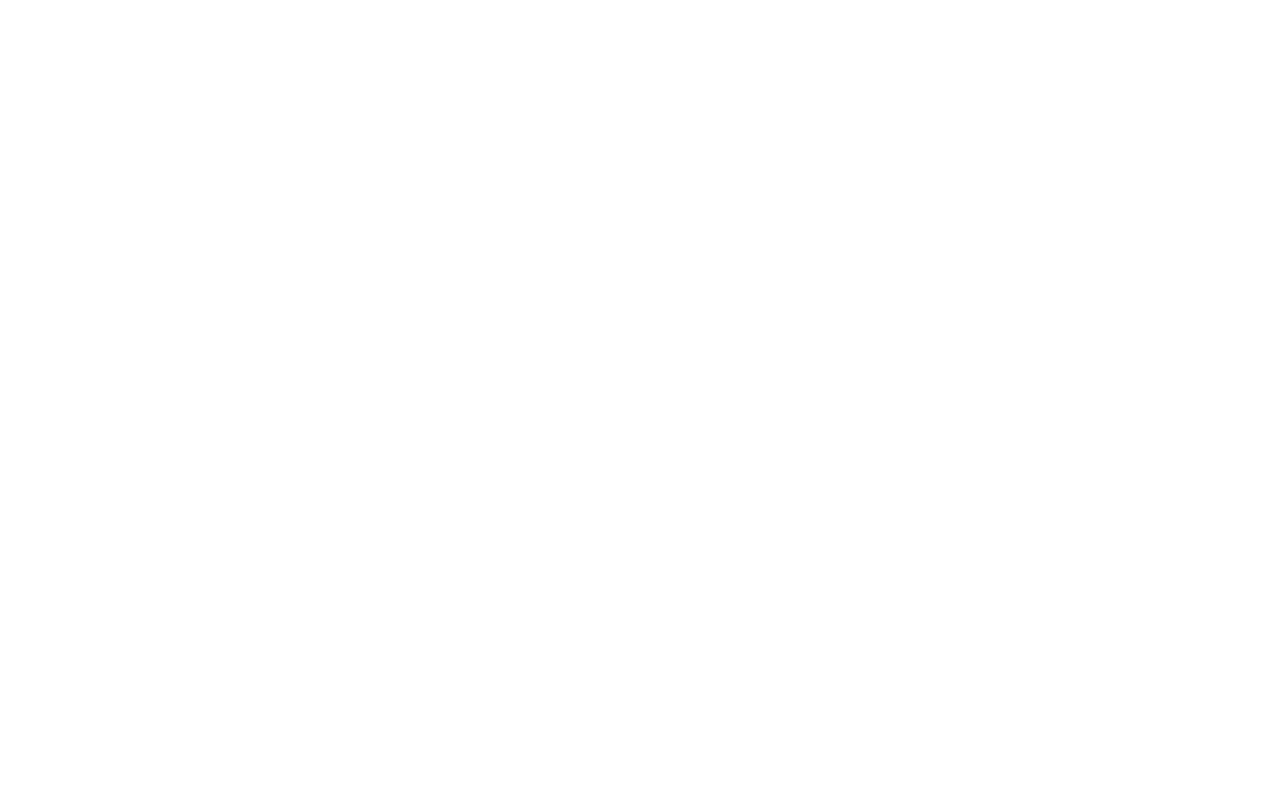
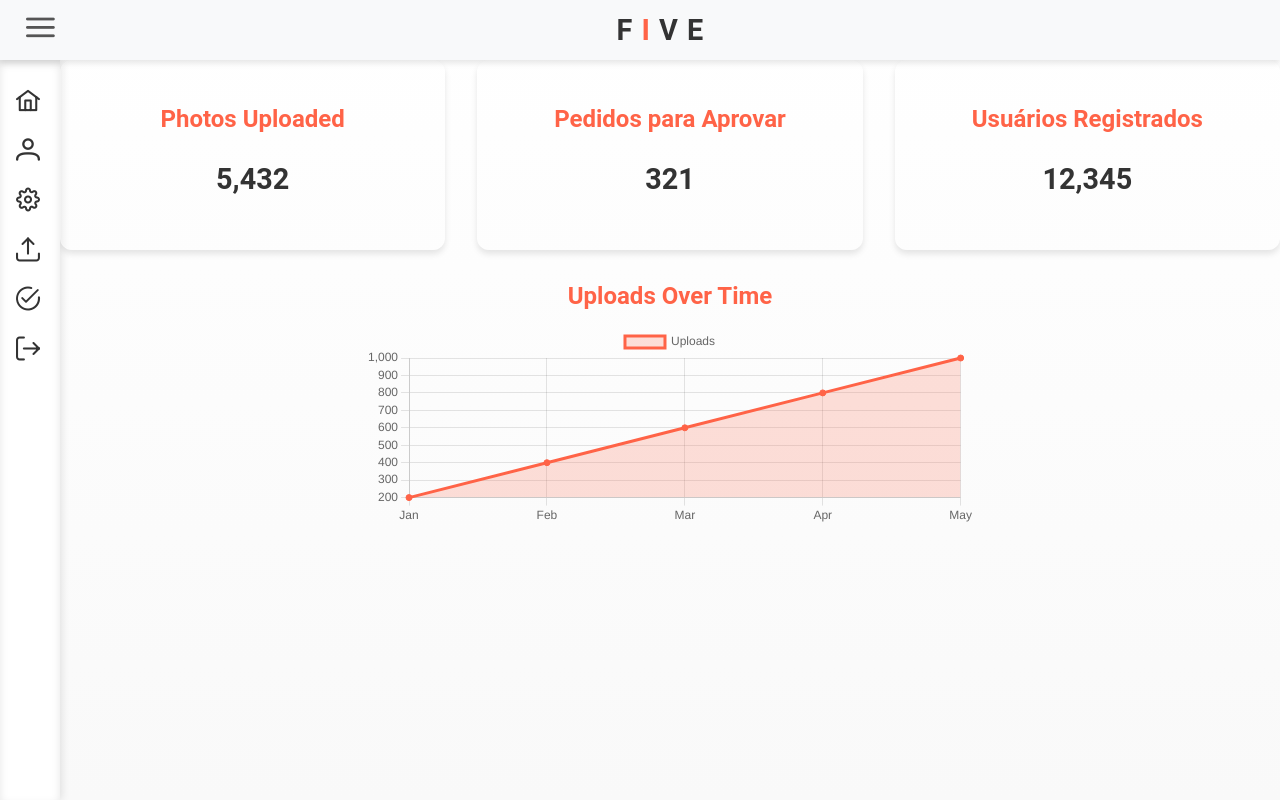
Before and after one commit to PedroMarquesN/five-app, a Vue app in the folder five-app/: page /dashboard in a window 1280 px wide. Before the commit this address had no page. Built offline with nearby package versions, Linux system fonts and the light colour scheme.

Commit message:
Feat: add Dashboard layout and HomePage with chart; integrate chart.js and vue-chartjs for data visualization

```diff
--- a/five-app/package.json
+++ b/five-app/package.json
@@ -11,9 +11,11 @@
   "dependencies": {
     "@primevue/themes": "^4.2.5",
     "@vueuse/motion": "^2.2.6",
+    "chart.js": "^4.4.7",
     "primeicons": "^7.0.0",
     "primevue": "^4.2.5",
     "vue": "^3.5.13",
+    "vue-chartjs": "^5.3.2",
     "vue-router": "^4.0.13"
   },
   "devDependencies": {
--- /dev/null
+++ b/five-app/src/layouts/DashboardLayout.vue
@@ -0,0 +1,218 @@
+<template>
+  <div class="dashboard">
+    <!-- Navbar -->
+    <header class="navbar">
+      <button class="menu-toggle" @click="toggleSidebar">
+        <i class="pi pi-bars"></i>
+      </button>
+      <h1>F <span style="color: #ff6347;">I</span> V E</h1>
+    </header>
+
+    <!-- Sidebar -->
+    <aside class="sidebar" :class="{ open: sidebarVisible }">
+      <div class="profile">
+        <span v-if="sidebarVisible">Username</span>
+      </div>
+      <ul>
+        <li>
+          <i class="pi pi-home"></i>
+          <span v-if="sidebarVisible">Home</span>
+        </li>
+        <li>
+          <i class="pi pi-user"></i>
+          <span v-if="sidebarVisible">Profile</span>
+        </li>
+        <li>
+          <i class="pi pi-cog"></i>
+          <span v-if="sidebarVisible">Configurações</span>
+        </li>
+        <li>
+          <i class="pi pi-upload"></i>
+          <span v-if="sidebarVisible">Upload Photos</span>
+        </li>
+        <li >
+          <i class="pi pi-check-circle"></i>
+          <span v-if="sidebarVisible">Aprovação Uploads</span>
+        </li>
+        <li>
+          <i class="pi pi-sign-out"></i>
+          <span v-if="sidebarVisible">Logout</span>
+        </li>
+      </ul>
+    </aside>
+    <!-- Content -->
+    <main class="content" :class="{ shifted: sidebarVisible }">
+      <router-view />
+    </main>
+  </div>
+</template>
+
+<script setup>
+import { ref } from 'vue';
+
+const sidebarVisible = ref(false);
+
+const toggleSidebar = () => {
+  sidebarVisible.value = !sidebarVisible.value;
+};
+</script>
+
+<style scoped>
+/* Estilo Geral */
+.dashboard {
+  display: flex;
+  height: 100vh;
+  font-family: 'Roboto', sans-serif;
+  color: #333;
+  background: linear-gradient(to bottom, #ffffff, #f9f9f9);
+  overflow: hidden;
+}
+
+/* Navbar */
+.navbar {
+  position: fixed;
+  top: 0;
+  left: 0;
+  width: 100%;
+  height: 60px;
+  background: #f8f9fa;
+  display: flex;
+  align-items: center;
+  padding: 0 20px;
+  box-shadow: 0 3px 6px rgba(0, 0, 0, 0.1);
+  z-index: 10;
+}
+
+.navbar h1 {
+  margin: 0 auto;
+  font-size: 1.8rem;
+  font-weight: 600;
+  color: #333;
+  letter-spacing: 1px;
+}
+
+.menu-toggle {
+  background: none;
+  border: none;
+  font-size: 1.8rem;
+  color: #555;
+  cursor: pointer;
+}
+.menu-toggle:hover {
+  color: #ff6347;
+}
+
+/* Sidebar */
+.sidebar {
+  position: fixed;
+  top: 60px;
+  left: 0;
+  height: calc(100% - 60px);
+  width: 60px;
+  background: #ffffff;
+  box-shadow: inset 0 4px 8px rgba(0, 0, 0, 0.1), 2px 0 8px rgba(0, 0, 0, 0.1);
+  transition: width 0.3s ease-in-out;
+  overflow: hidden;
+}
+
+.sidebar.open {
+  width: 250px;
+}
+
+.sidebar .profile {
+  text-align: center;
+  margin: 1rem 0;
+}
+
+.sidebar .profile span {
+  display: block;
+  color: #555;
+  font-size: 1.2rem;
+  font-weight: 500;
+}
+
+.sidebar ul {
+  list-style: none;
+  padding: 0;
+  margin: 1rem 0;
+}
+
+.sidebar ul li {
+  display: flex;
+  align-items: center;
+  padding: 0.8rem 1rem;
+  cursor: pointer;
+  transition: background 0.3s ease, transform 0.2s ease;
+}
+
+.sidebar ul li:hover {
+  background: rgba(255, 99, 71, 0.1);
+  transform: translateX(5px);
+}
+
+.sidebar ul li i {
+  font-size: 1.5rem;
+  color: #333;
+  transition: color 0.2s ease;
+}
+
+.sidebar ul li:hover i {
+  color: #ff6347;
+}
+
+.sidebar ul li span {
+  margin-left: 1rem;
+  color: #555;
+  font-size: 1rem;
+  font-weight: 500;
+}
+
+/* Conteúdo Principal */
+.content {
+  flex: 1;
+  overflow: auto;
+  margin-left: 60px;
+  padding: 2rem;
+  margin-top: 60px;
+  transition: margin-left 0.3s ease-in-out;
+}
+
+.content.shifted {
+  margin-left: 250px;
+}
+
+.content .grid {
+  display: grid;
+  grid-template-columns: repeat(auto-fit, minmax(200px, 1fr));
+  gap: 1.5rem;
+}
+
+/* Cards */
+.card {
+  background: #fff;
+  border-radius: 10px;
+  padding: 1.5rem;
+  box-shadow: 0 4px 12px rgba(0, 0, 0, 0.1);
+  text-align: center;
+  color: #333;
+  transition: transform 0.3s ease, box-shadow 0.3s ease;
+}
+
+.card:hover {
+  transform: translateY(-5px);
+  box-shadow: 0 8px 20px rgba(0, 0, 0, 0.15);
+}
+
+.card h2 {
+  font-size: 1.5rem;
+  color: #333;
+  font-weight: 600;
+}
+
+.card p {
+  font-size: 1.2rem;
+  color: #ff6347;
+  margin-top: 0.5rem;
+  font-weight: 500;
+}
+</style>
--- /dev/null
+++ b/five-app/src/pages/Dashboard/HomePage.vue
@@ -0,0 +1,159 @@
+<template>
+  <section>
+    <div class="grid">
+      <div class="card">
+        <h2>Photos Uploaded</h2>
+        <p>5,432</p>
+      </div>
+      <div class="card">
+        <h2>Pedidos para Aprovar</h2>
+        <p>321</p>
+      </div>
+      <div class="card">
+        <h2>Usuários Registrados</h2>
+        <p>12,345</p>
+      </div>
+    </div>
+
+    <div class="chart">
+      <h2>Uploads Over Time</h2>
+      <canvas id="uploadChart"></canvas>
+    </div>
+  </section>
+</template>
+
+<script setup>
+import { onMounted } from 'vue';
+import Chart from 'chart.js/auto';
+
+onMounted(() => {
+  const ctx = document.getElementById('uploadChart').getContext('2d');
+  new Chart(ctx, {
+    type: 'line',
+    data: {
+      labels: ['Jan', 'Feb', 'Mar', 'Apr', 'May'],
+      datasets: [
+        {
+          label: 'Uploads',
+          data: [200, 400, 600, 800, 1000],
+          borderColor: '#ff6347',
+          backgroundColor: 'rgba(255, 99, 71, 0.2)',
+          pointBackgroundColor: '#ff6347',
+          fill: true,
+        },
+      ],
+    },
+    options: {
+      responsive: true,
+      maintainAspectRatio: false,
+    },
+  });
+});
+</script>
+
+<style scoped>
+
+.grid {
+  display: grid;
+  grid-template-columns: repeat(auto-fit, minmax(250px, 1fr));
+  gap: 2rem;
+  margin-bottom: 2rem;
+}
+
+.card {
+  background: rgba(255, 255, 255, 0.1);
+  border: 1px solid rgba(255, 255, 255, 0.2);
+  border-radius: 12px;
+  padding: 1.5rem;
+  text-align: center;
+  color: #fff;
+  box-shadow: 0 4px 6px rgba(0, 0, 0, 0.1);
+  transition: transform 0.3s ease, box-shadow 0.3s ease;
+  cursor: pointer;
+}
+
+.card:hover {
+  transform: translateY(-10px);
+  box-shadow: 0 8px 16px rgba(0, 0, 0, 0.2);
+  border-color: #ff6347;
+}
+
+.card h2 {
+  font-size: 1.5rem;
+  margin-bottom: 0.5rem;
+  color: #ff6347;
+}
+
+.card p {
+  font-size: 1.8rem;
+  font-weight: bold;
+  color: #333;
+}
+
+/* Gráfico */
+.chart {
+  width: 50%;
+  margin: 0 auto;
+  height: 200px;
+  text-align: center;
+}
+
+.chart canvas {
+  height: 100%;
+  width: 100%;
+}
+
+.chart h2 {
+  font-size: 1.5rem;
+  margin-bottom: 1rem;
+  color: #ff6347;
+}
+
+/* Animação de Fade-In para os Cards */
+.card {
+  opacity: 0;
+  transform: translateY(20px);
+  animation: fadeInUp 0.9s ease forwards;
+}
+
+.card:nth-child(1) {
+  animation-delay: 0.2s;
+}
+.card:nth-child(2) {
+  animation-delay: 0.4s;
+}
+.card:nth-child(3) {
+  animation-delay: 0.6s;
+}
+
+@keyframes fadeInUp {
+  to {
+    opacity: 1;
+    transform: translateY(0);
+  }
+}
+
+
+@media (max-width: 768px) {
+  .grid {
+    grid-template-columns: 1fr;
+    gap: 1rem;
+  }
+
+  .card {
+    padding: 1rem;
+    font-size: 0.9rem;
+
+  }
+
+  .chart {
+    width: 90%;
+    height: 150px;
+  }
+
+  .chart h2 {
+    font-size: 1.2rem;
+  }
+}
+
+</style>
```
Also changed, not shown: five-app/src/components/LineChart.vue (added, +35 -0 lines), five-app/src/router/router.ts (+10 -0 lines), five-app/src/pages/Dashboard/Profile.vue (added), five-app/src/pages/Dashboard/UploadsPage.vue (added), 1 other file (tests, documents, lock files or other folders).
